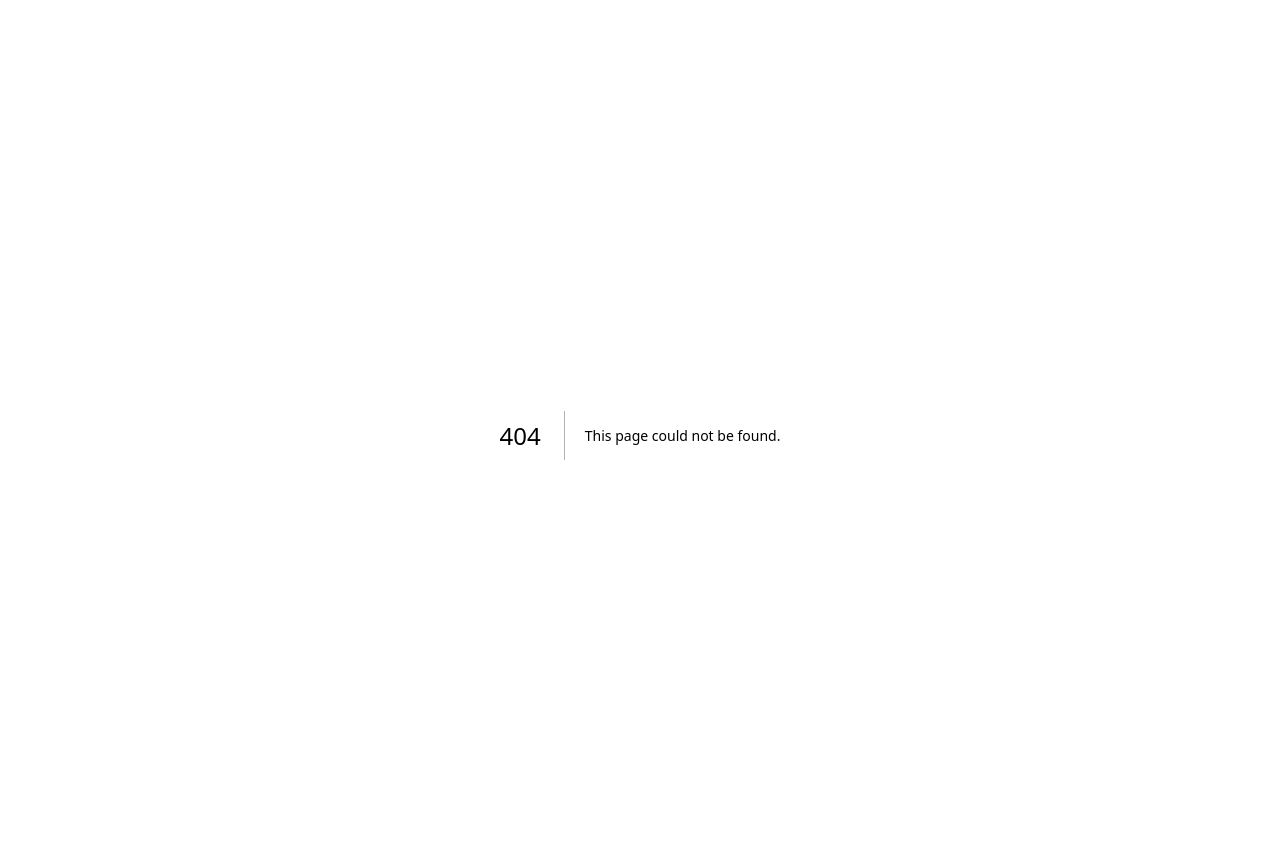
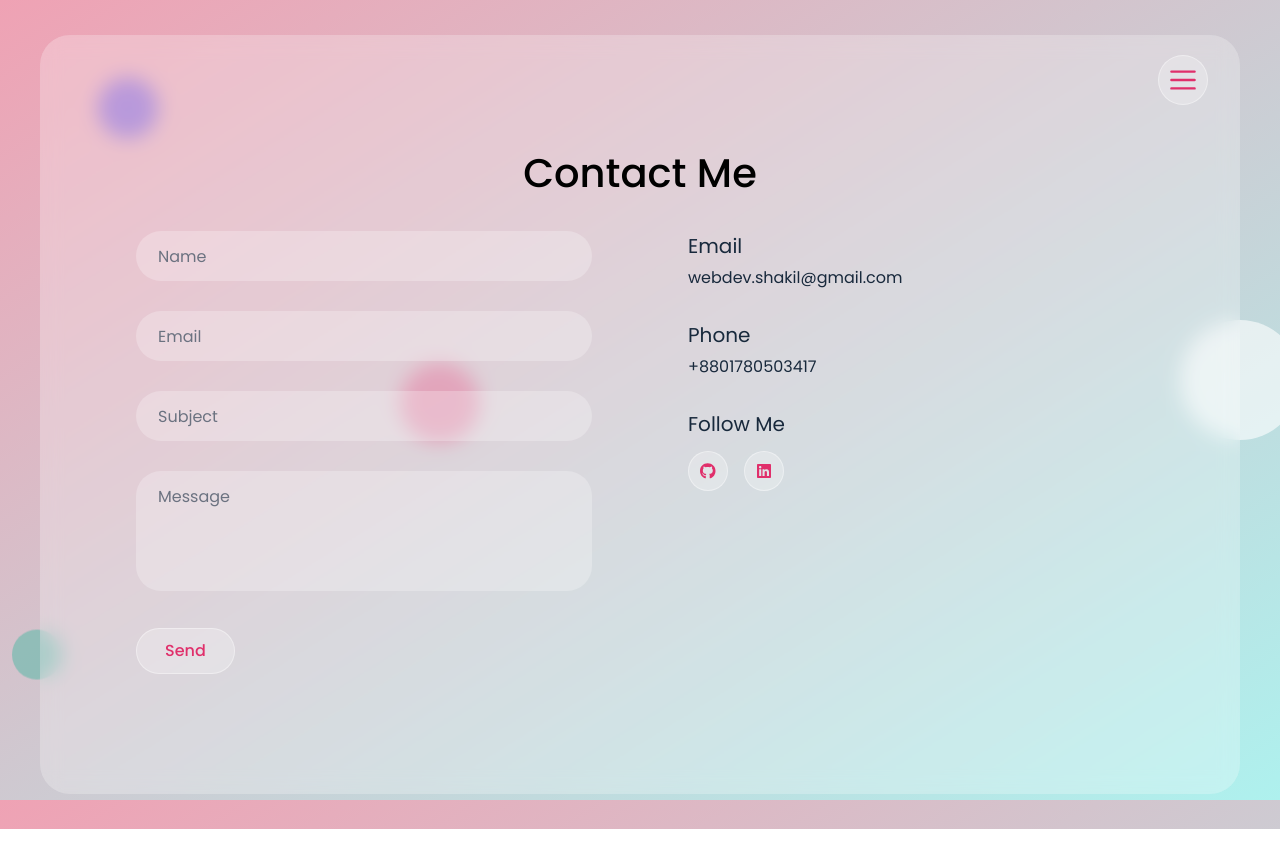
Before and after one commit to Shahriar-Shakil/shahriar-portfolio-2023, a Next.js app: page /contact in a window 1280 px wide. Before the commit this address had no page. After the commit the page ends 829 px from the top, so only its background shows below. Built offline with nearby package versions, Linux system fonts and the light colour scheme.

Commit message:
contact page added

```diff
--- a/package.json
+++ b/package.json
@@ -9,6 +9,10 @@
     "lint": "next lint"
   },
   "dependencies": {
+    "@fortawesome/fontawesome-svg-core": "^6.4.0",
+    "@fortawesome/free-brands-svg-icons": "^6.4.0",
+    "@fortawesome/free-solid-svg-icons": "^6.4.0",
+    "@fortawesome/react-fontawesome": "^0.2.0",
     "@headlessui/react": "^1.7.14",
     "@heroicons/react": "^2.0.17",
     "@types/node": "18.15.11",
--- /dev/null
+++ b/src/components/ContactPage.tsx/index.tsx
@@ -0,0 +1,80 @@
+import { faGithub, faLinkedin } from "@fortawesome/free-brands-svg-icons";
+import { FontAwesomeIcon } from "@fortawesome/react-fontawesome";
+
+type Props = {};
+
+export default function ContactPage({}: Props) {
+  return (
+    <div className="px-4 sm:px-[2.5rem]">
+      <div className="w-full">
+        <h2 className="text-center text-3xl sm:text-[2.5rem]  capitalize mb-[2.5rem] font-medium">
+          Contact Me
+        </h2>
+      </div>
+      <div className="grid grid-cols-1 md:grid-cols-2 gap-y-8 gap-x-0 sm:gap-x-8 lg:gap-x-16">
+        <div className="px-4 col-span-2 sm:col-span-1">
+          <form className="space-y-[1.875rem]">
+            <input
+              className="w-full h-[3.125rem] rounded-[1.563rem] font-normal text-base bg-light-alpha-25 px-[1.25rem] text-accent-700 border-2	 border-transparent focus:border-light-alpha-40 transition-all duration-300 outline-none overflow-hidden placeholder-gray-500"
+              type="text"
+              placeholder="Name"
+            />
+            <br />
+            <input
+              className="w-full h-[3.125rem] rounded-[1.563rem] font-normal text-base bg-light-alpha-25 px-[1.25rem] text-accent-700 border-2 border-transparent focus:border-light-alpha-40 transition-all duration-300 outline-none overflow-hidden placeholder-gray-500"
+              type="email"
+              placeholder="Email"
+            />
+            <input
+              className="w-full h-[3.125rem] rounded-[1.563rem] font-normal text-base bg-light-alpha-25 px-[1.25rem] text-accent-700 border-2 border-transparent focus:border-light-alpha-40 transition-all duration-300 outline-none overflow-hidden placeholder-gray-500"
+              type="text"
+              placeholder="Subject"
+            />
+            <br />
+            <textarea
+              className="w-full h-[7.5rem] py-3 rounded-[1.563rem] font-normal text-base bg-light-alpha-25 px-[1.25rem] text-accent-700 border-2 border-transparent focus:border-light-alpha-40 transition-all duration-300 outline-none overflow-hidden placeholder-gray-500 resize-none	"
+              placeholder="Message"
+            />
+            <br />
+            <button
+              className="button-primary"
+              type="submit"
+              defaultValue="Submit"
+            >
+              Send
+            </button>
+          </form>
+        </div>
+        <div className="col-span-2 sm:col-span-1 row-start-1 sm:col-start-2 space-y-[1.875rem] px-4 text-accent-700">
+          <div>
+            <h3 className="text-[1.25rem] mb-[5px]">Email</h3>
+            <p>webdev.shakil@gmail.com</p>
+          </div>
+          <div>
+            <h3 className="text-[1.25rem] mb-[5px]">Phone</h3>
+            <p>+8801780503417</p>
+          </div>
+          <div className="w-full">
+            <h3 className="text-[1.25rem] mb-3">Follow Me</h3>
+            <div className="space-x-4">
+              <a
+                className="inline-flex items-center justify-center h-[2.5rem] w-[2.5rem] rounded-full text-main-color  bg-light-alpha-25 border border-light-alpha-40 hover:bg-main-color hover:text-white transition-all duration-300"
+                href="https://github.com/Shahriar-Shakil"
+                target="_black"
+              >
+                <FontAwesomeIcon icon={faGithub} className="" />
+              </a>
+              <a
+                className="inline-flex items-center justify-center h-[2.5rem] w-[2.5rem] rounded-full text-main-color  bg-light-alpha-25 border border-light-alpha-40 hover:bg-main-color hover:text-white transition-all duration-300"
+                href="https://www.linkedin.com/in/shahriar-shakil/"
+                target="_black"
+              >
+                <FontAwesomeIcon icon={faLinkedin} className="" />
+              </a>
+            </div>
+          </div>
+        </div>
+      </div>
+    </div>
+  );
+}
--- a/src/components/PortfilioPage/index.tsx
+++ b/src/components/PortfilioPage/index.tsx
@@ -17,7 +17,7 @@ export default function PortFolioPage({}: Props) {
   return (
     <>
       <div className="w-full">
-        <h2 className="text-center text-[2.5rem] capitalize mb-[2.5rem] font-medium">
+        <h2 className="text-center text-3xl sm:text-[2.5rem]  capitalize mb-[2.5rem] font-medium">
           Recent Work
         </h2>
         <div className="grid grid-cols-1 md:grid-cols-2 lg:grid-cols-3">
--- a/src/components/UI/ProjectViewModal.tsx
+++ b/src/components/UI/ProjectViewModal.tsx
@@ -22,10 +22,10 @@ export default function ProjectViewModal({
       >
         <Transition.Child
           as={Fragment}
-          enter="ease-out duration-300"
+          enter="ease-out duration-700"
           enterFrom="opacity-0"
           enterTo="opacity-100"
-          leave="ease-in duration-200"
+          leave="ease-in duration-600"
           leaveFrom="opacity-100"
           leaveTo="opacity-0"
         >
@@ -43,10 +43,10 @@ export default function ProjectViewModal({
           <div className="flex min-h-full items-center justify-center  py-[2.5rem] px-4 text-center">
             <Transition.Child
               as={Fragment}
-              enter="ease-out duration-300"
+              enter="ease-out duration-700"
               enterFrom="opacity-0 scale-95"
               enterTo="opacity-100 scale-100"
-              leave="ease-in duration-200"
+              leave="ease-in duration-600"
               leaveFrom="opacity-100 scale-100"
               leaveTo="opacity-0 scale-95"
             >
--- a/src/pages/_app.tsx
+++ b/src/pages/_app.tsx
@@ -5,7 +5,12 @@ import "slick-carousel/slick/slick.css";
 import "slick-carousel/slick/slick-theme.css";
 import type { AppProps } from "next/app";
 import React from "react";
+import "@fortawesome/fontawesome-svg-core/styles.css";
 
+import { config } from "@fortawesome/fontawesome-svg-core";
+// Tell Font Awesome to skip adding the CSS automatically
+// since it's already imported above
+config.autoAddCss = false;
 export default function App({ Component, pageProps }: AppProps) {
   const [loading, setLoading] = React.useState(false);
   // React.useEffect(() => {
--- a/src/pages/about.tsx
+++ b/src/pages/about.tsx
@@ -22,7 +22,7 @@ export default function AboutPage() {
   return (
     <Layout className="   py-[4.5rem] w-full ">
       <div className="w-full">
-        <h2 className="text-center text-[2.5rem] capitalize mb-[2.5rem] font-medium">
+        <h2 className="text-center text-3xl sm:text-[2.5rem]  capitalize mb-[2.5rem] font-medium">
           About Me
         </h2>
       </div>
--- /dev/null
+++ b/src/pages/contact.tsx
@@ -0,0 +1,14 @@
+import ContactPage from "@/components/ContactPage.tsx";
+import Layout from "@/components/Layout";
+import Head from "next/head";
+import Link from "next/link";
+
+export default function Home() {
+  return (
+    <>
+      <Layout className=" py-[4.5rem] w-full  ">
+        <ContactPage />
+      </Layout>
+    </>
+  );
+}
```
Also changed, not shown: 1 other file (tests, documents, lock files or other folders).
